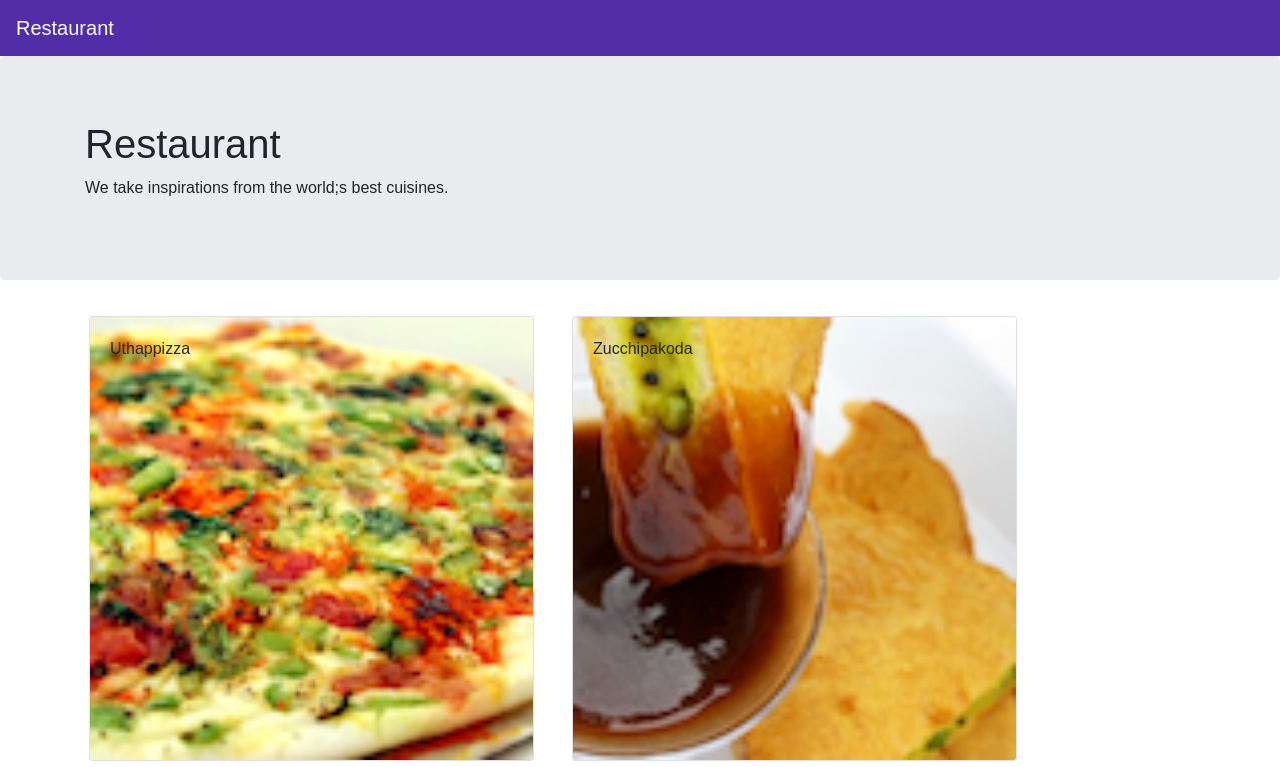
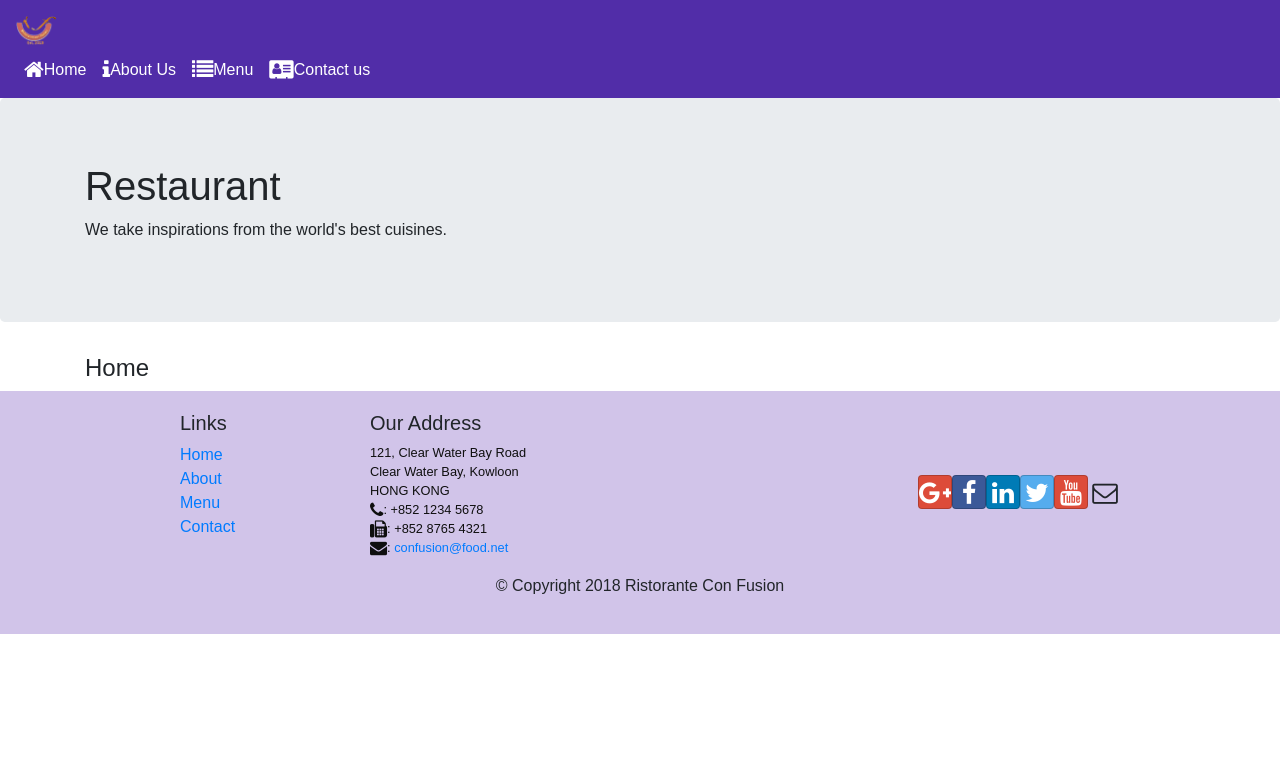
Before and after one commit to tushar2407/react-first, a React (Create React App) app: page /home in a window 1280 px wide. Shown: the top 767 px of the page. Built offline with nearby package versions, Linux system fonts and the light colour scheme.

Commit message:
Navbar + Routing

```diff
--- a/package.json
+++ b/package.json
@@ -10,6 +10,7 @@
     "popper.js": "^1.16.1",
     "react": "^16.13.1",
     "react-dom": "^16.13.1",
+    "react-router-dom": "^5.2.0",
     "react-scripts": "0.9.5",
     "reactstrap": "^8.5.1"
   },
--- a/src/App.js
+++ b/src/App.js
@@ -1,13 +1,12 @@
 import React, { Component } from 'react';
 // import logo from './logo.svg';
 import './App.css';
-// adding Navbar
-// import {Navbar, Nav, NavbarBrand} from 'reactstrap';
 /*// import Menu
 import Menu from './components/MenuComponent';
 // importing the data from js file
 import {DISHES} from './shared/dishes';*/
 import Main from './components/MainComponent';
+import { BrowserRouter } from 'react-router-dom';
 class App extends Component {
   // subsequently specifying state of the imported dishes
   /*constructor(props){
@@ -19,15 +18,12 @@
   // state defined above
   render() {
     return (
-      <div >
-       {/* <Navbar dark color="primary">
-         <div className="conatainer">
-           <NavbarBrand href="/">Restaurant </NavbarBrand>
-         </div>
-       </Navbar>
-       <Menu dishes={this.state.dishes} /> */}
-       <Main />
-      </div>
+      <BrowserRouter>
+        <div >
+          {/* <Menu dishes={this.state.dishes} />  */}
+          <Main />
+        </div>
+      </BrowserRouter>
     );
   }
 }
--- a/src/components/FooterComponent.js
+++ b/src/components/FooterComponent.js
@@ -1,4 +1,5 @@
 import React, {Component} from 'react';
+import {Link } from 'react-router-dom';
 function Footer(props){
     return (
     <div className="footer">
@@ -7,10 +8,10 @@
                 <div className="col-4 offset-1 col-sm-2">
                     <h5>Links</h5>
                     <ul className="list-unstyled">
-                        <li><a href="#">Home</a></li>
-                        <li><a href="#">About</a></li>
-                        <li><a href="#">Menu</a></li>
-                        <li><a href="contactus.html">Contact</a></li>
+                        <li><Link to="/home">Home</Link></li>
+                        <li><Link to="/aboutus">About</Link></li>
+                        <li><Link to="/menu">Menu</Link></li>
+                        <li><Link to="/contactus">Contact</Link></li>
                     </ul>
                 </div>
                 <div className="col-7 col-sm-5">
--- a/src/components/HeaderComponent.js
+++ b/src/components/HeaderComponent.js
@@ -1,12 +1,52 @@
 import React, {Component} from 'react';
-import {Navbar, NavbarBrand, Jumbotron} from 'reactstrap';
+import {Navbar, NavbarBrand, Nav, NavbarToggler, Collapse, NavItem, Jumbotron} from 'reactstrap';
+import { NavLink } from 'react-router-dom';
 class Header extends Component{
+    constructor(props){
+        super(props);
+        this.state={
+            isNavOpen:false
+        };
+        this.toggleNav= this.toggleNav.bind(this); // when not using => in onClick
+    }
+    toggleNav() {
+        this.setState({
+            isNavOpen: !this.state.isNavOpen
+        });
+    }
     render(){
         return (
             <React.Fragment> {/* React fragments to club a lot of things together*/}
-                <Navbar dark >
+                <Navbar dark expand="md">
                   <div className="conatainer">
-                    <NavbarBrand href="/">Restaurant </NavbarBrand>
+                      <NavbarToggler onClick={this.toggleNav} />
+                    <NavbarBrand  className="mr-auto" href="/">
+                        <img src="assets/images/logo.png"  height="30" width="41" alt="Restaurant Con Fusion"/>
+                    </NavbarBrand>
+                    <Collapse isOpen={this.state.isNavOpen} navbar>
+                        <Nav navbar>
+                            <NavItem>
+                                <NavLink className="nav-link" to="/home">
+                                    <span className="fa fa-home fa-lg"></span>Home
+                                </NavLink>
+                            </NavItem>
+                            <NavItem>
+                                <NavLink className="nav-link" to="/home">
+                                    <span className="fa fa-info fa-lg"></span>About Us
+                                </NavLink>
+                            </NavItem>
+                            <NavItem>
+                                <NavLink className="nav-link" to="/home">
+                                    <span className="fa fa-list fa-lg"></span>Menu
+                                </NavLink>
+                            </NavItem>
+                            <NavItem>
+                                <NavLink className="nav-link" to="/home">
+                                    <span className="fa fa-address-card fa-lg"></span>Contact us
+                                </NavLink>
+                            </NavItem>
+                        </Nav>
+                    </Collapse>
                   </div>
                 </Navbar>
                 <Jumbotron>
@@ -14,7 +54,7 @@
                         <div className="row row-header">
                             < div className="col-12 col-sm-6">
                                 <h1> Restaurant </h1>
-                                <p> We take inspirations from the world;s best cuisines.</p>
+                                <p> We take inspirations from the world's best cuisines.</p>
                             </div>
                         </div>
                     </div>
--- /dev/null
+++ b/src/components/HomeComponent.js
@@ -0,0 +1,9 @@
+import React from 'react';
+function Home(props){
+    return (
+        <div className="container">
+            <h4>Home</h4>
+        </div>
+    );
+}
+export default Home;
--- a/src/components/MainComponent.js
+++ b/src/components/MainComponent.js
@@ -10,41 +10,55 @@
 // importing header
 import Header from './HeaderComponent';
 import Footer from './FooterComponent';
+
+// routing
+import Home from './HomeComponent';
+import { Switch, Route, Redirect} from 'react-router-dom';
 class Main extends Component {
   // subsequently specifying state of the imported dishes
   constructor(props){
     super(props);
     this.state={
       dishes:DISHES,
-      selectedDish:null
+      // selectedDish:null
     };
   }
-  onDishSelect(dishId){
-        if(this.state.selectedDish===dishId){
-            this.setState({
-                selectedDish:null
-            });
-        }
-        else{
-            this.setState({
-                selectedDish:dishId
-            });
-        }
-    }
+  // onDishSelect(dishId){
+  //       if(this.state.selectedDish===dishId){
+  //           this.setState({
+  //               selectedDish:null
+  //           });
+  //       }
+  //       else{
+  //           this.setState({
+  //               selectedDish:dishId
+  //           });
+  //       }
+  //   }
   // state defined above
   render() {
+    const HomePage = () => {
+      return (
+        <Home />
+      );
+    }
     return (
       <div >
         <Header />
+        <Switch>
+          <Route path="/home" component={HomePage} />
+          <Route exact path="/menu" component={() => <Menu dishes={this.state.dishes} />} />
+          <Redirect to="/home"/>
+        </Switch>
        {/* <Navbar dark color="primary">
          <div className="conatainer">
            <NavbarBrand href="/">Restaurant </NavbarBrand>
          </div>
        </Navbar> */}
-       <Menu dishes={this.state.dishes}
+       {/* <Menu dishes={this.state.dishes}
             onClick={(dishId)=>this.onDishSelect(dishId)} />
        <Dishdetail
-            dish={this.state.dishes.filter((dish)=> dish.id===this.state.selectedDish)[0]}/>
+            dish={this.state.dishes.filter((dish)=> dish.id===this.state.selectedDish)[0]}/> */}
        <Footer />
       </div>
     );
--- a/src/components/MenuComponent.js
+++ b/src/components/MenuComponent.js
@@ -87,6 +87,7 @@
 import React from 'react';
 import {Card, CardImg, CardImgOverlay, CardTitle} from 'reactstrap';
 function RenderMenuItem({dish,onClick}){
+    console.log("asdasd");
     return (
         <Card onClick={()=>onClick(dish.id)}>
             <CardImg width="100%" src={dish.image} alt={dish.name}/>
@@ -97,8 +98,10 @@
     );
 }
 const Menu=(props)=>{
+    console.log("asdas");
     const menu = props.dishes.map(
         (dish)=> {
+            console.log("sdsd");
             return (
                 <div key={dish.id} className="col-12 col-md-5 m-1">
                     <RenderMenuItem dish={dish} onClick={props.onClick}  />
```
